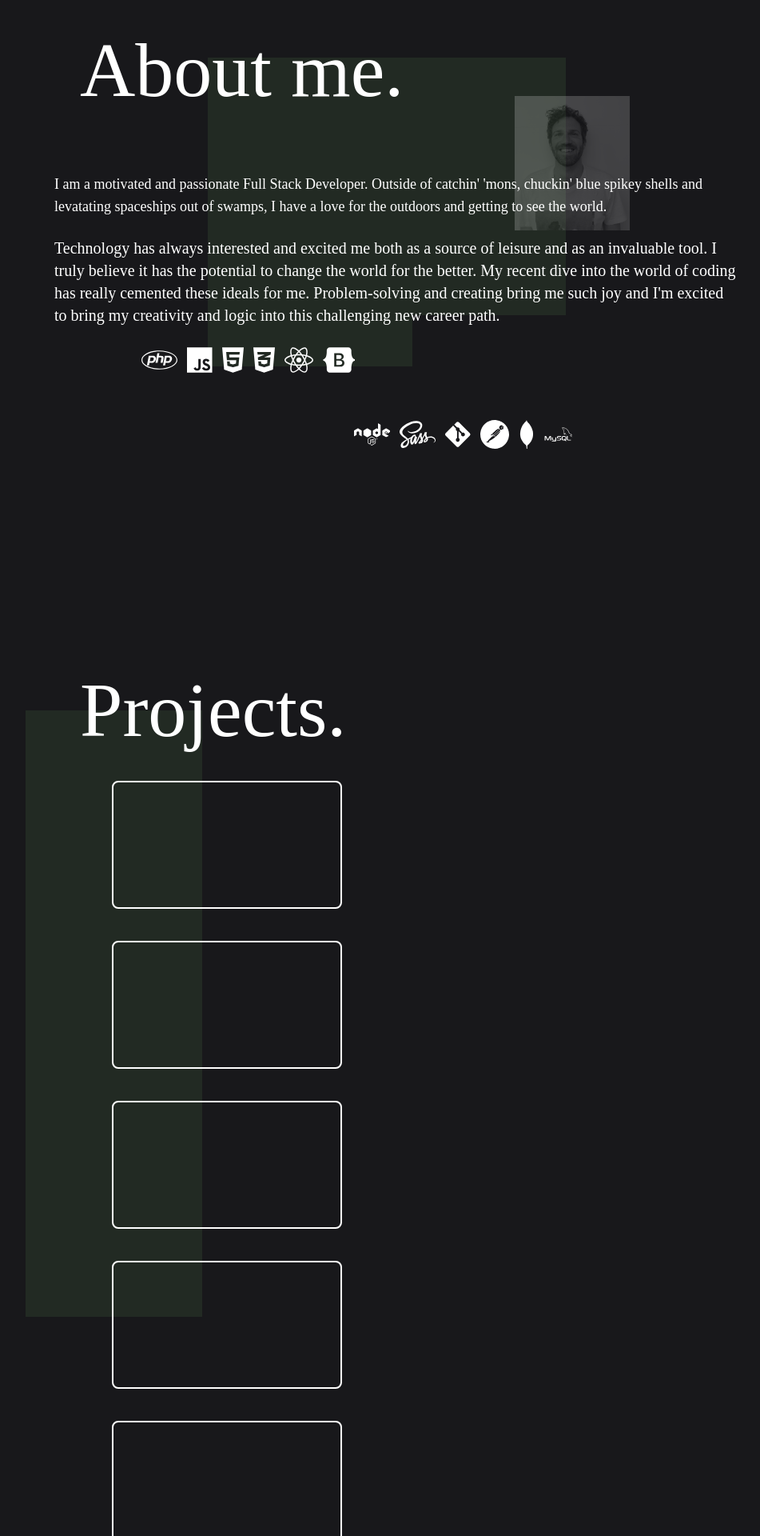
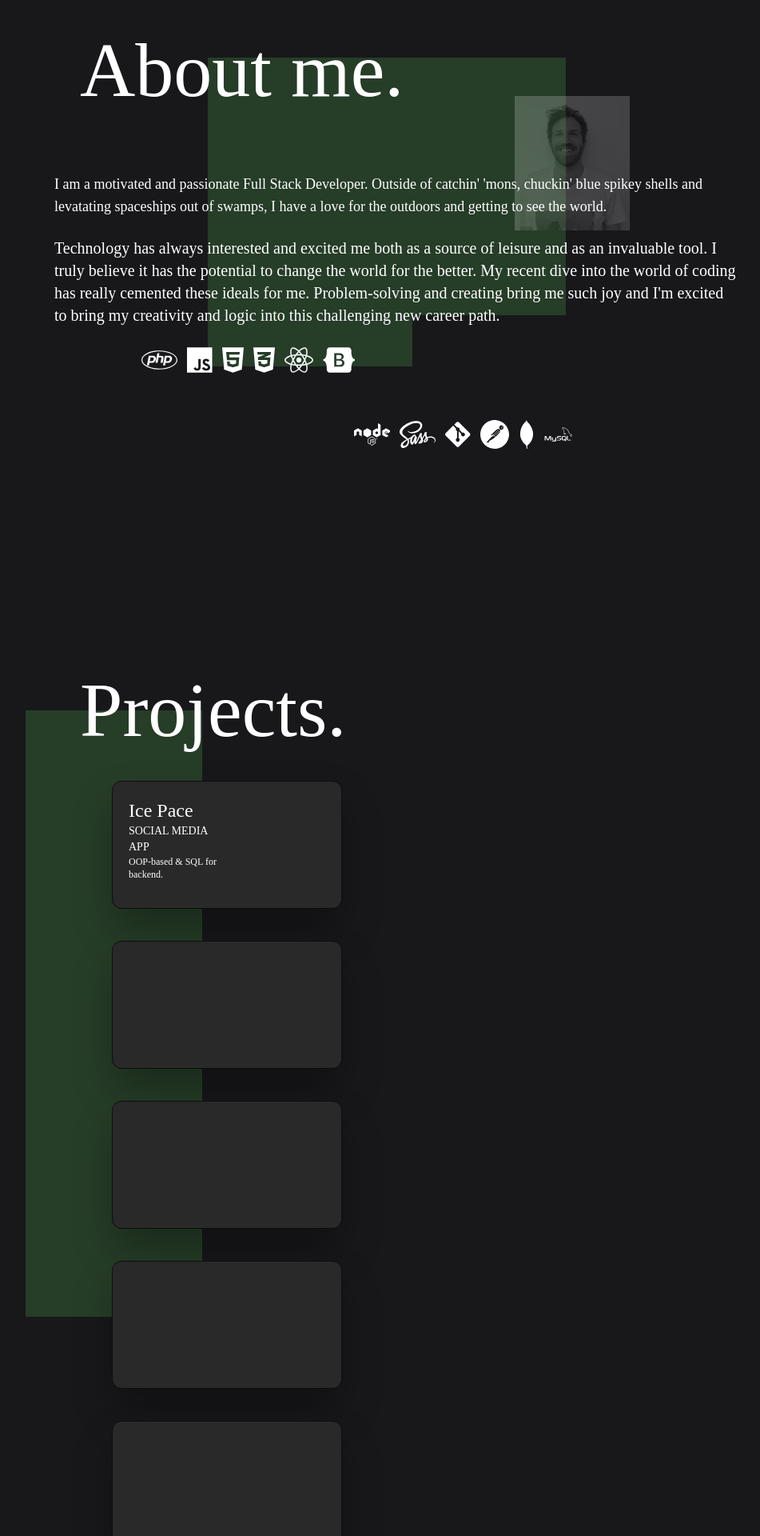
Before and after one commit to Georgeoak03/portfolioV2, a React (Create React App) app in the folder portfolio/: page / in a window 1280 px wide. Shown: the part 1020-2940 px from the top of the page at 80% size, without its empty margins (60-1011 px from the left). Built offline with nearby package versions, Linux system fonts and the light colour scheme.

Commit message:
portfolio card with text styling

```diff
--- a/portfolio/src/components/About.js
+++ b/portfolio/src/components/About.js
@@ -9,8 +9,8 @@ export default function About() {
     return (
         <section id="about-me" className="bg-zinc-900 min-h-screen">
             <div className="relative">
-                <div className="absolute w-[35%] h-6 md:h-3/5 z-0 bg-[#222A23] top-40 left-[25%] md:left-1/4"></div>
-                <div className="absolute w-[20%] h-6 md:h-3/5 z-0 bg-[#222A23] top-56 left-[25%] md:left-1/4"></div>
+                <div className="absolute w-[35%] h-6 md:h-3/5 z-0 bg-[#263d28] top-40 left-[25%] md:left-1/4"></div>
+                <div className="absolute w-[20%] h-6 md:h-3/5 z-0 bg-[#263d28] top-56 left-[25%] md:left-1/4"></div>
                 <div className="w-36 flex absolute z-0 left-[55%] top-52">
                     <img src={photoOfMe} alt="George" className="grayscale opacity-25"/>
                 </div>
--- a/portfolio/src/components/Projects.js
+++ b/portfolio/src/components/Projects.js
@@ -4,22 +4,31 @@ export default function Projects() {
     return (
         <section id="projects" className="bg-zinc-900 flex">
             <div className="relative">
-                <div className="absolute w-3/5 h-8 md:h-3/5 z-0 bg-[#222A23] top-44 left-[18%] md:left-1/4"></div>
+                <div className="absolute w-3/5 h-8 md:h-3/5 z-0 bg-[#263d28] top-44 left-[18%] md:left-1/4"></div>
                 <div className="relative top-36 w-2/5 left-[10%] md:top-32 md:left-40">
                     <h1 className="text-6xl lg:text-12xl md:text-8xl text-white font-['Great_Sailor']">
                         Projects.
                     </h1>
                 </div>
                 <div className="relative flex-wrap-col m-auto justify-center top-36 w-fit md:top-32 md:left-40">
-                    <div className="flex w-72 h-40 border-2 border-white z-10 m-10 rounded-lg">
+                    <div className="flex-wrap-col w-72 h-40 z-10 m-10 rounded-xl bg-[#292929] drop-shadow-2xl shadow-2xl border-[#0d0d0d] border-[1px] border-solid p-5">
+                        <div className="relative w-full">
+                            <h3 className="text-white font-['Great_Sailor'] text-2xl">Ice Pace</h3>
+                        </div>
+                        <div className="relative w-1/2">
+                            <h4 className="text-white font-['Futura'] text-sm">SOCIAL MEDIA APP</h4>
+                        </div>
+                        <div className="relative w-1/2">
+                            <p className="text-white font-['Futura'] text-xs">OOP-based & SQL for backend.</p>
+                        </div>
                     </div>
-                    <div className="flex w-72 h-40 border-2 border-white z-10 m-10 rounded-lg">
+                    <div className="flex w-72 h-40 z-10 m-10 rounded-xl bg-[#292929] drop-shadow-2xl shadow-2xl border-[#0d0d0d] border-[1px] border-solid">
                     </div>
-                    <div className="flex w-72 h-40 border-2 border-white z-10 m-10 rounded-lg">
+                    <div className="flex w-72 h-40 z-10 m-10 rounded-xl bg-[#292929] drop-shadow-2xl shadow-2xl border-[#0d0d0d] border-[1px] border-solid">
                     </div>
-                    <div className="flex w-72 h-40 border-2 border-white z-10 m-10 rounded-lg">
+                    <div className="flex w-72 h-40 z-10 m-10 rounded-xl bg-[#292929] drop-shadow-2xl shadow-2xl border-[#0d0d0d] border-[1px] border-solid">
                     </div>
-                    <div className="flex w-72 h-40 border-2 border-white z-10 m-10 rounded-lg">
+                    <div className="flex w-72 h-40 z-10 m-10 rounded-xl bg-[#292929] drop-shadow-2xl shadow-2xl border-[#0d0d0d] border-[1px] border-solid">
                     </div>
                 </div>
                 <div className="relative top-36 w-2/5 h-32 left-[10%] md:top-32 md:left-40"></div>
```
Also changed, not shown: portfolio/src/components/IcePace.png (added), 1 other file (tests, documents, lock files or other folders).
